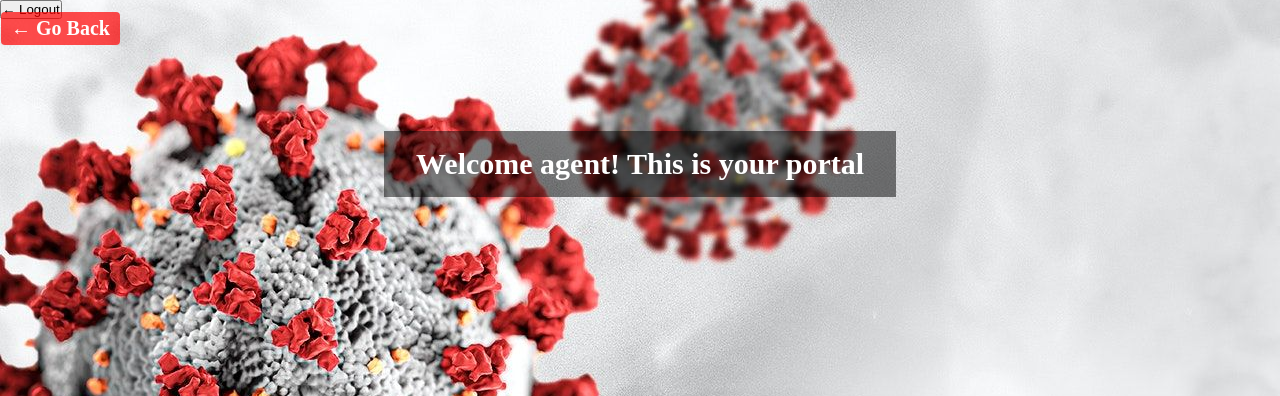
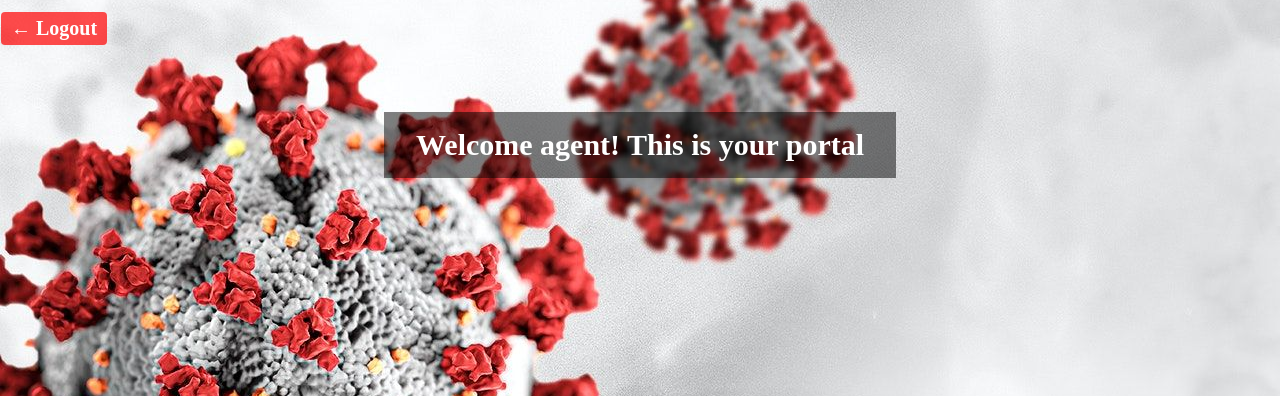
Before and after one commit to dickie10/Corona-Tracker, a Flask app: template templates/agent_portal.html in a window 1280 px wide. Shown: the part 78-474 px from the top of the page. Run offline with Flask 2, Linux system fonts and the light colour scheme; the template is opened without the code that fills it, so the values that code supplies are empty; parts of the project's set-up code (start-up, migrations or seed data) failed here and were passed over; some libraries are stand-ins or nearby versions.

Commit message:
Add files via upload

```diff
--- a/templates/agent_portal.html
+++ b/templates/agent_portal.html
@@ -18,9 +18,9 @@
 		<input style="border: none;	border-radius: 4px; position: fixed; top: 90px; left: 1px;
 		font-weight: bold; color: white; background-color: rgba(255, 0, 0, 0.7); padding: 5px 10px;
 		text-align: center;	font-size: 20px; font-family: Century Gothic; cursor: pointer;"
-		type="button" value="&#8592 Go Back" onclick="history.back()">
-		<left></left> <input type ="button" value="&#8592 Logout" onclick="{{url_for('logout')}}">
+		type="button" value="&#8592 Logout" onclick="location.href = '{{url_for('logout')}}'">
 	</form>
+
 
 	<center>
 		<br><br><br><br><br><br>
--- a/templates/hospital_portal.html
+++ b/templates/hospital_portal.html
@@ -18,9 +18,9 @@
 		<input style="border: none;	border-radius: 4px; position: fixed; top: 90px; left: 1px;
 		font-weight: bold; color: white; background-color: rgba(255, 0, 0, 0.7); padding: 5px 10px;
 		text-align: center;	font-size: 20px; font-family: Century Gothic; cursor: pointer;"
-		type="button" value="&#8592 Go Back" onclick="history.back()">
-		<input type ="button" value="&#8592 Logout" onclick="{{url_for('logout')}}">
+		type="button" value="&#8592 Logout" onclick="location.href = '{{url_for('logout')}}'">
 	</form>
+
 
 	<center>
 		<br><br><br><br><br><br>
--- a/templates/place_portal.html
+++ b/templates/place_portal.html
@@ -18,9 +18,9 @@
 		<input style="border: none;	border-radius: 4px; position: fixed; top: 90px; left: 1px;
 		font-weight: bold; color: white; background-color: rgba(255, 0, 0, 0.7); padding: 5px 10px;
 		text-align: center;	font-size: 20px; font-family: Century Gothic; cursor: pointer;"
-		type="button" value="&#8592 Go Back" onclick="history.back()">
-		<input type ="button" value="&#8592 Logout" onclick="{{url_for('logout')}}">
+		type="button" value="&#8592 Logout" onclick="location.href = '{{url_for('logout')}}'">
 	</form>
+
 
 	<center>
 		<br><br><br><br><br><br>
```
